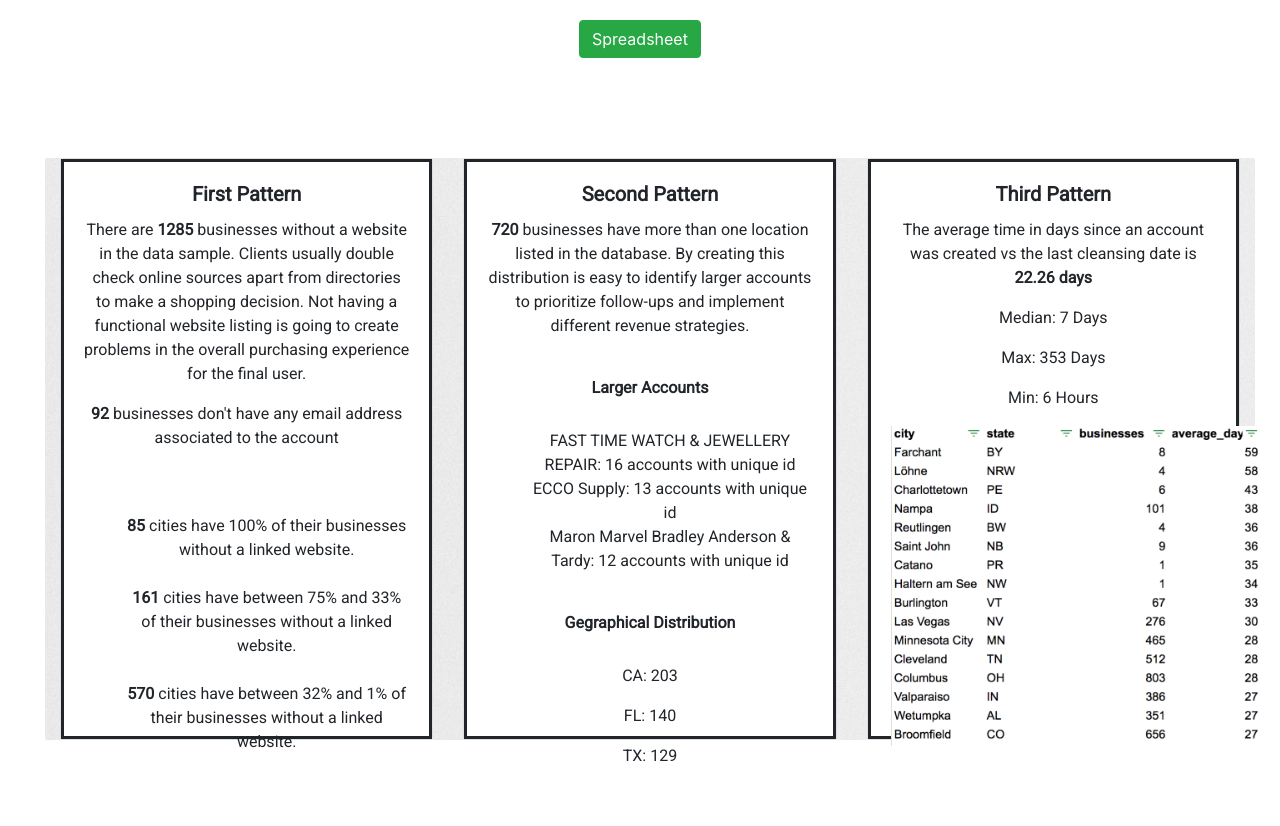
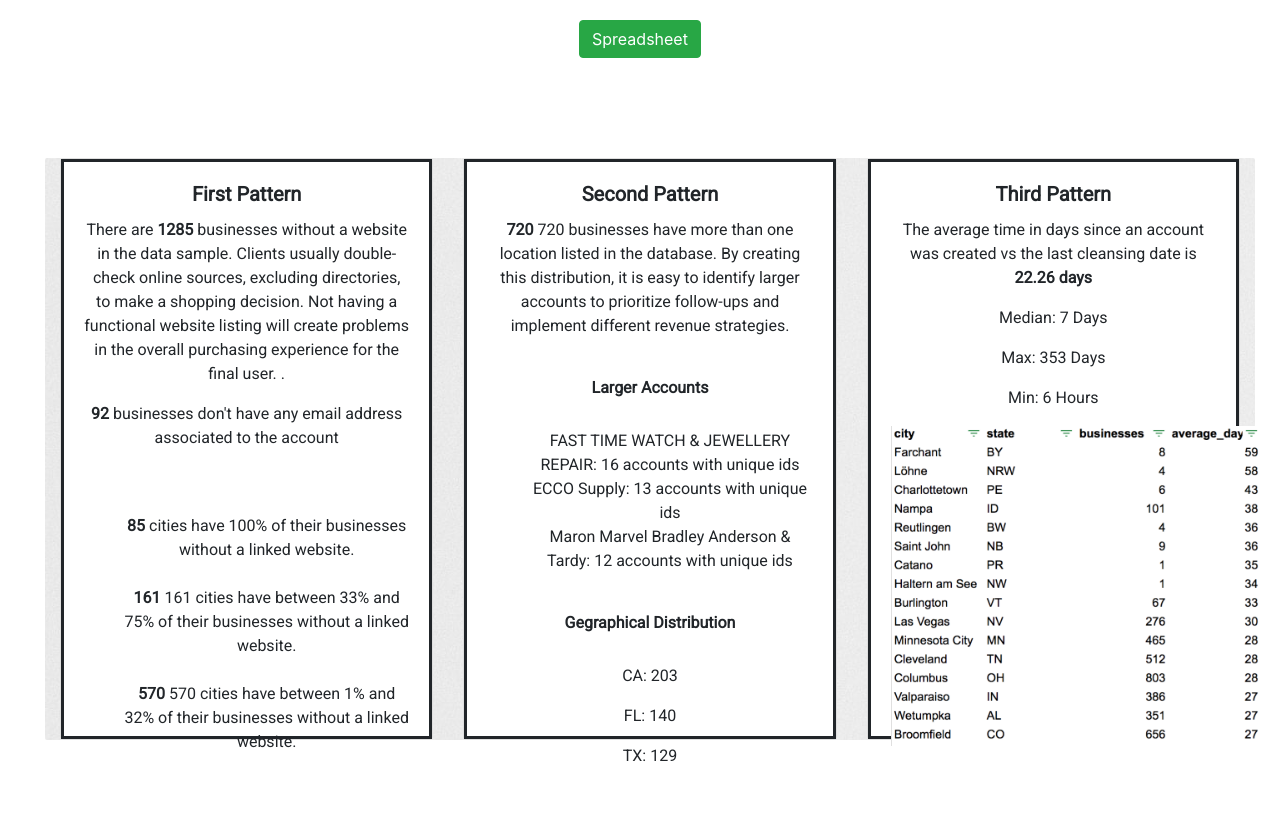
Before and after one commit to JuanPabloSolano1/Uberall_Exercise, a website built with Parcel: page index.html in a window 1280 px wide. Shown: the part 2101-2927 px from the top of the page. Built offline with nearby package versions, Linux system fonts and the light colour scheme.

Commit message:
Changes in text

```diff
--- a/index.html
+++ b/index.html
@@ -191,16 +191,17 @@
         <div class="card">
           <div class="card-body">
             <h5 class="card-title"><strong>First Pattern</strong></h5>
-            <p class="card-text">There are <strong>1285</strong> businesses without a website in the data sample. Clients usually double check online sources apart from directories to make a shopping decision. Not having a functional website listing is going to create problems in the overall purchasing experience for the final user.</p>
+            <p class="card-text">There are <strong>1285</strong> businesses without a website in the data sample. Clients usually double-check online sources, excluding directories, to make a shopping decision. Not having a functional website listing will create problems in the overall purchasing experience for the final user.
+              .</p>
             <p><strong>92</strong> businesses don't have any email address associated to the account</p>
             <br>
             <br>
             <ul>
               <li><strong>85</strong> cities have 100% of their businesses without a linked website.</li>
               <br>
-              <li><strong>161</strong> cities have between 75% and 33% of their businesses without a linked website.</li>
+              <li><strong>161</strong> 161 cities have between 33% and 75% of their businesses without a linked website.</li>
               <br>
-              <li><strong>570</strong> cities have between 32% and 1% of their businesses without a linked website.</li>
+              <li><strong>570</strong> 570 cities have between 1% and 32% of their businesses without a linked website.</li>
               <br>
               <br>
               <br>
@@ -210,14 +211,14 @@
         <div class="card">
           <div class="card-body">
             <h5 class="card-title"><strong>Second Pattern</strong></h5>
-            <p class="card-text"><strong>720</strong> businesses have more than one location listed in the database. By creating this distribution is easy to identify larger accounts to prioritize follow-ups and implement different revenue strategies.</p>
+            <p class="card-text"><strong>720</strong> 720 businesses have more than one location listed in the database. By creating this distribution, it is easy to identify larger accounts to prioritize follow-ups and implement different revenue strategies.</p>
             <br>
             <h6><strong>Larger Accounts</strong></h6>
             <br>
           <ul>
-            <li>FAST TIME WATCH & JEWELLERY REPAIR: 16 accounts with unique id</li>
-            <li>ECCO Supply: 13 accounts with unique id</li>
-            <li>Maron Marvel Bradley Anderson & Tardy: 12 accounts with unique id</li>
+            <li>FAST TIME WATCH & JEWELLERY REPAIR: 16 accounts with unique ids</li>
+            <li>ECCO Supply: 13 accounts with unique ids</li>
+            <li>Maron Marvel Bradley Anderson & Tardy: 12 accounts with unique ids</li>
           </ul>
           <br>
           <h6><strong>Gegraphical Distribution</strong></h6>
```
